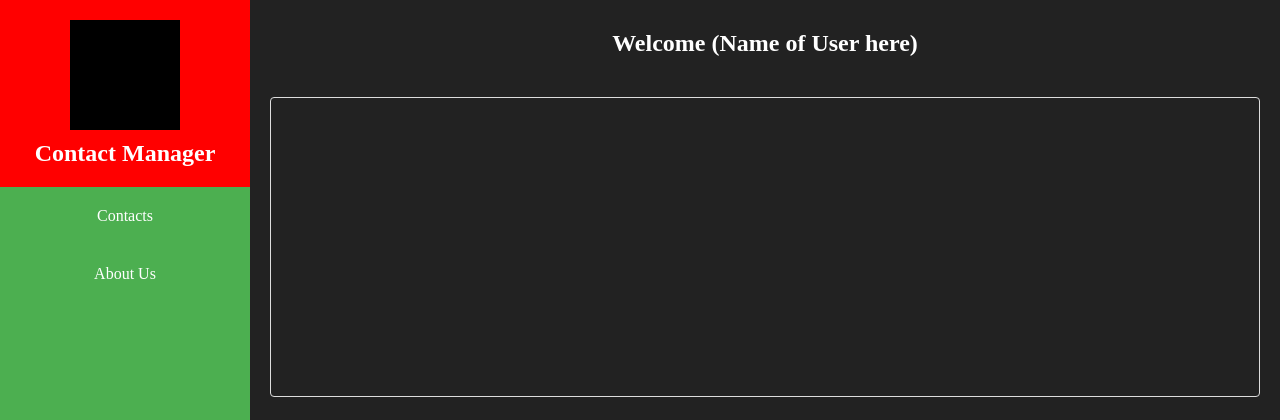
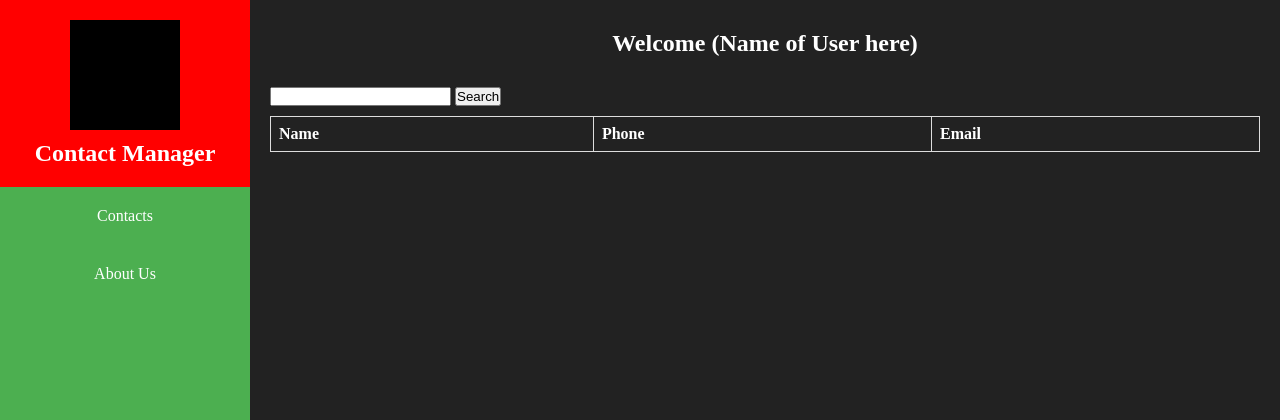
Before and after one commit to Amphiithere/Contact-Manager-Website, a PHP site: page /contacts.html in a window 1280 px wide. Shown: the top 420 px of the page. Run offline with PHP 8.4, Linux system fonts and the light colour scheme; lists and menus that the app fills with data are empty.

Commit message:
search contacts function is crude but operational

```diff
--- a/backend/LAMPAPI/SearchContacts.php
+++ b/backend/LAMPAPI/SearchContacts.php
@@ -14,9 +14,9 @@
 {
 	//select from Contacts database instead of colors
 	//Added feature to search by fristname, lastname, phone or email
-	$stmt = $conn->prepare("select * from Contacts where (FirstName like ? OR LastName like ? OR Phone like ? OR Email like?) and UserID=?");
+	$stmt = $conn->prepare("select * from Contacts where (FirstName like ? OR LastName like ? OR Phone like ? OR Email like?)");
 	$searchName = "%" . $inData["search"] . "%";
-	$stmt->bind_param("sssss", $searchName, $searchName, $searchName, $searchName, $inData["userId"]);
+	$stmt->bind_param("ssss", $searchName, $searchName, $searchName, $searchName);
 	$stmt->execute();
 
 	$result = $stmt->get_result();
--- a/frontend/code.js
+++ b/frontend/code.js
@@ -215,7 +215,7 @@ function addColor()
 }
 
 //TODO: replace colors with contact info and params
-function searchColor()
+function searchContacts()
 {
 	let srch = document.getElementById("searchText").value;
 	document.getElementById("colorSearchResult").innerHTML = "";
@@ -225,7 +225,7 @@ function searchColor()
 	let tmp = {search:srch,userId:userId};
 	let jsonPayload = JSON.stringify( tmp );
 
-	let url = urlBase + '/SearchColors.' + extension;
+	let url = urlBase + '/SearchContacts.' + extension;
 
 	let xhr = new XMLHttpRequest();
 	xhr.open("POST", url, true);
@@ -241,7 +241,7 @@ function searchColor()
 
 				for( let i=0; i<jsonObject.results.length; i++ )
 				{
-					colorList += jsonObject.results[i];
+          			colorList += jsonObject.results[i].FirstName + " " + jsonObject.results[i].LastName + "\t" + jsonObject.results[i].PhoneNumber + "\t" + jsonObject.results[i].EmailAddress;
 					if( i < jsonObject.results.length - 1 )
 					{
 						colorList += "<br />\r\n";
--- a/frontend/contacts.html
+++ b/frontend/contacts.html
@@ -7,6 +7,7 @@
         <title>Contact Manager</title>
         <link rel="stylesheet" type="text/css" href="style.css"/>
         <script src="app.js"></script>
+	      <script src="code.js"></script>
     </head>
 
     <body class="contacts-body">
@@ -45,10 +46,19 @@
                     <h2>Welcome (Name of User here)</h2>
                 </div>
 
+		<input id="searchText" type="text"/>
+		<button onclick="searchContacts()">Search</button>
+		<div id="colorSearchResult"></div>
+
                 <div class="content-body">
-                    <div class="contact-list">
-                        <!-- Contact list content will go here -->
-                    </div>
+                    <table>
+                        <tr>
+                            <th>Name</th>
+                            <th>Phone</th>
+                            <th>Email</th>
+                        </tr>
+                    </table>
+		    <p id="contact-list"></p>
                 </div>
             </div>
         </main>
--- a/frontend/style.css
+++ b/frontend/style.css
@@ -302,3 +302,20 @@ html, body {
     min-height: 300px;
     padding: 20px;
 }
+
+/* Contacts Table */
+
+table {
+    border-collapse: collapse;
+    width: 100%;
+}
+
+td, th {
+    border: 1px solid #dddddd;
+    text-align: left;
+    padding: 8px;
+}
+
+tr:nth-child(2) {
+    background-color: #dddddd;
+}
```
